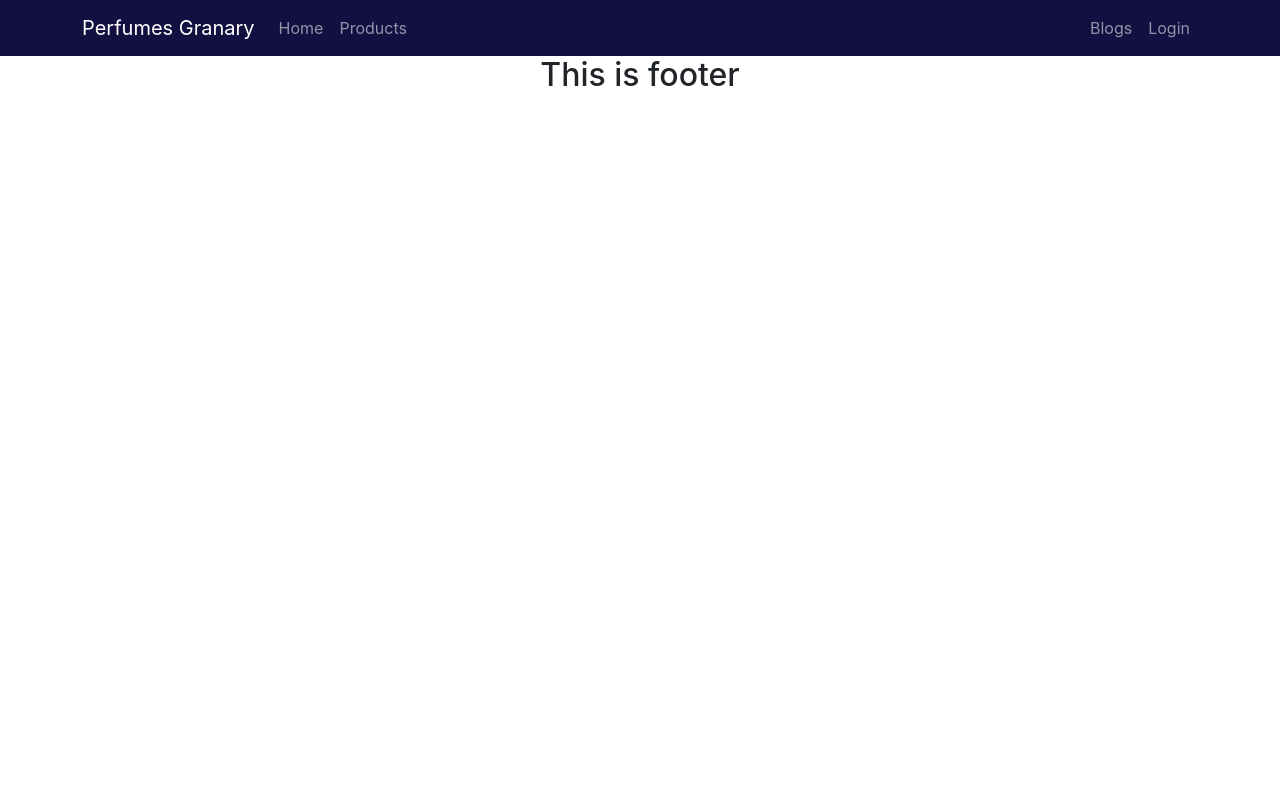
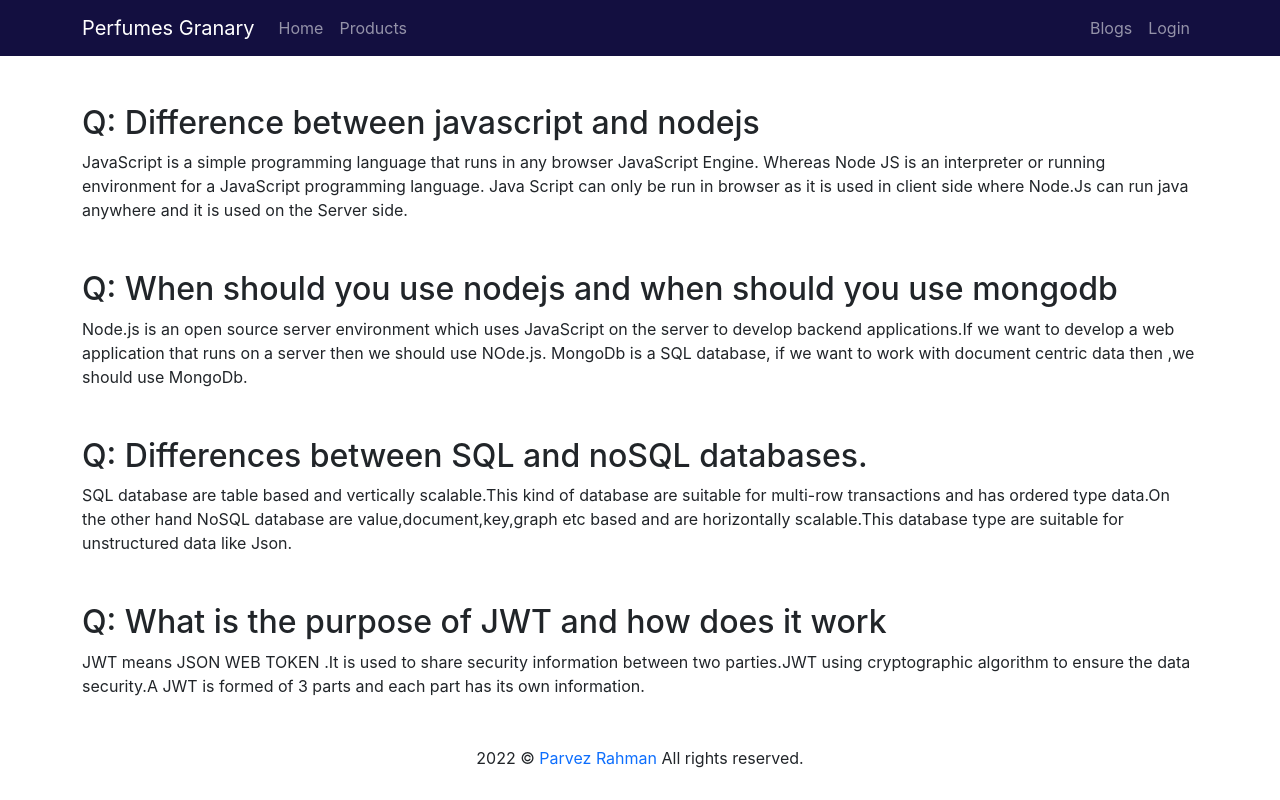
Before and after one commit to Parvez-Rahman100/perfumes-granary-client, a React (Create React App) app: page /blogs in a window 1280 px wide. Built offline with nearby package versions, Linux system fonts and the light colour scheme; no server answers.

Commit message:
blogs added

```diff
--- a/src/AddProduct/AddProduct.js
+++ b/src/AddProduct/AddProduct.js
@@ -4,7 +4,7 @@ import { useForm } from "react-hook-form";
 const AddProduct = () => {
     const { register, handleSubmit } = useForm();
     const onSubmit = data => {
-        const url = `http://localhost:5000/productDetails/`;
+        const url = `https://perfumes-granary.herokuapp.com/productDetails/`;
         fetch(url,{
             method:'POST',
             headers:{
--- a/src/ManageProducts/ManageProducts.js
+++ b/src/ManageProducts/ManageProducts.js
@@ -7,7 +7,7 @@ const ManageProducts = () => {
     const handleRemoveBtn = id =>{
         const confirmation = window.confirm('Are you sure?');
         if(confirmation){
-            const url = `http://localhost:5000/productDetails/${id}`;
+            const url = `https://perfumes-granary.herokuapp.com/productDetails/${id}`;
             fetch(url,{
                 method:'DELETE'
             })
--- a/src/Pages/Blogs/Blogs.js
+++ b/src/Pages/Blogs/Blogs.js
@@ -2,8 +2,33 @@ import React from 'react';
 
 const Blogs = () => {
     return (
-        <div>
-
+        <div className='container mt-5'>
+            <div className='mb-5'>
+                <h2>Q: Difference between javascript and nodejs</h2>
+                <p>
+                    JavaScript is a simple programming language that runs in any browser JavaScript Engine. Whereas Node JS is an interpreter or running environment for a JavaScript programming language.
+                    Java Script can only be run in browser as it is used in client side where Node.Js can run java anywhere and it is used on the Server side.
+                </p>
+            </div>
+            <div className='mb-5'>
+                <h2>Q: When should you use nodejs and when should you use mongodb</h2>
+                <p>
+                    Node.js is an open source server environment which uses JavaScript on the server to develop backend applications.If we want to develop a web application that runs on a server then we should use NOde.js.
+                    MongoDb is a SQL database, if we want to work with document centric data then ,we should use MongoDb.
+                </p>
+            </div>
+            <div className='mb-5'>
+                <h2>Q: Differences between SQL and noSQL databases.</h2>
+                <p>
+                    SQL database are table based and vertically scalable.This kind of database are suitable for multi-row transactions and has ordered type data.On the other hand NoSQL database are value,document,key,graph etc based and are horizontally scalable.This database type are suitable for unstructured data like Json.
+                </p>
+            </div>
+            <div className='mb-5'>
+                <h2>Q: What is the purpose of JWT and how does it work</h2>
+                <p>
+                    JWT means JSON WEB TOKEN .It is used to share security information between two parties.JWT using cryptographic algorithm to ensure the data security.A JWT is formed of 3 parts and each part has its own information.
+                </p>
+            </div>
         </div>
     );
 };
--- a/src/Pages/Home/Home/Home.js
+++ b/src/Pages/Home/Home/Home.js
@@ -8,7 +8,7 @@ const Home = () => {
     return (
         <div>
             <Banner></Banner>
-            <h1 className='my-3 text-primary'>Our Products</h1>
+            <h1 className='my-3 text-primary text-center'>Our Products</h1>
             <div className='container'>
             <div className='row g-5'>
             {
--- a/src/Pages/Shared/Footer/Footer.js
+++ b/src/Pages/Shared/Footer/Footer.js
@@ -2,8 +2,10 @@ import React from 'react';
 
 const Footer = () => {
     return (
-        <div>
-            <h2 className='text-center '>This is footer</h2>
+        <div className='text-center'>
+            <div className='footer-text'>
+                <p>2022 © <span className='text-primary'>Parvez Rahman</span> All rights reserved. </p>
+            </div>
         </div>
     );
 };
--- a/src/ProductDetails/ProductDetails.js
+++ b/src/ProductDetails/ProductDetails.js
@@ -5,11 +5,28 @@ const ProductDetails = () => {
     const { perfumeId } = useParams();
     const [perfume,setPerfume] = useState({});
     useEffect(()=>{
-        const url = `http://localhost:5000/productDetails/${perfumeId}`;
+        const url = `https://perfumes-granary.herokuapp.com/productDetails/${perfumeId}`;
         fetch(url)
         .then(res => res.json())
         .then(data => setPerfume(data))
     },[perfumeId]);
+
+
+    const handleDeleveredProduct = event =>{
+        const quantity = parseInt(perfume.quantity) - 1
+        fetch(` https://perfumes-granary.herokuapp.com/productDetails/${perfumeId}`, {
+            method: "PUT",
+            headers: {
+                "content-type": "application/json"
+            },
+            body: JSON.stringify({ quantity })
+        })
+            .then(res => res.json())
+            .then(result => {
+                console.log(result)
+                setPerfume(result)
+            })
+    }
     return (
         <div className='d-flex justify-content-center align-items-center my-5'>
            <div className="card" style={{width: '18rem'}}>
@@ -20,7 +37,7 @@ const ProductDetails = () => {
             <h5>Quantity :{perfume.quantity}</h5>
             <h4>Price : {perfume.price}</h4>
             <h5>Suppilier : {perfume.supplier}</h5>
-            <button className='btn btn-primary'>Deliver Product</button>
+            <button onClick={handleDeleveredProduct} className='btn btn-primary'>Deliver Product</button>
         </div>
         </div>
         </div>
--- a/src/hooks/useProducts.js
+++ b/src/hooks/useProducts.js
@@ -3,7 +3,7 @@ import React, { useEffect, useState } from 'react';
 const useProducts = () => {
     const [perfumes,setPerfumes] = useState([])
     useEffect(()=>{
-        const url = 'http://localhost:5000/product';
+        const url = 'https://perfumes-granary.herokuapp.com/product';
         fetch(url)
         .then(res => res.json())
         .then(data => setPerfumes(data))
--- /dev/null
+++ b/y/index.html
@@ -0,0 +1,89 @@
+<!DOCTYPE html>
+<html>
+  <head>
+    <meta charset="utf-8">
+    <meta name="viewport" content="width=device-width, initial-scale=1">
+    <title>Welcome to Firebase Hosting</title>
+
+    <!-- update the version number as needed -->
+    <script defer src="/__/firebase/9.8.0/firebase-app-compat.js"></script>
+    <!-- include only the Firebase features as you need -->
+    <script defer src="/__/firebase/9.8.0/firebase-auth-compat.js"></script>
+    <script defer src="/__/firebase/9.8.0/firebase-database-compat.js"></script>
+    <script defer src="/__/firebase/9.8.0/firebase-firestore-compat.js"></script>
+    <script defer src="/__/firebase/9.8.0/firebase-functions-compat.js"></script>
+    <script defer src="/__/firebase/9.8.0/firebase-messaging-compat.js"></script>
+    <script defer src="/__/firebase/9.8.0/firebase-storage-compat.js"></script>
+    <script defer src="/__/firebase/9.8.0/firebase-analytics-compat.js"></script>
+    <script defer src="/__/firebase/9.8.0/firebase-remote-config-compat.js"></script>
+    <script defer src="/__/firebase/9.8.0/firebase-performance-compat.js"></script>
+    <!--
+      initialize the SDK after all desired features are loaded, set useEmulator to false
+      to avoid connecting the SDK to running emulators.
+    -->
+    <script defer src="/__/firebase/init.js?useEmulator=true"></script>
+
+    <style media="screen">
+      body { background: #ECEFF1; color: rgba(0,0,0,0.87); font-family: Roboto, Helvetica, Arial, sans-serif; margin: 0; padding: 0; }
+      #message { background: white; max-width: 360px; margin: 100px auto 16px; padding: 32px 24px; border-radius: 3px; }
+      #message h2 { color: #ffa100; font-weight: bold; font-size: 16px; margin: 0 0 8px; }
+      #message h1 { font-size: 22px; font-weight: 300; color: rgba(0,0,0,0.6); margin: 0 0 16px;}
+      #message p { line-height: 140%; margin: 16px 0 24px; font-size: 14px; }
+      #message a { display: block; text-align: center; background: #039be5; text-transform: uppercase; text-decoration: none; color: white; padding: 16px; border-radius: 4px; }
+      #message, #message a { box-shadow: 0 1px 3px rgba(0,0,0,0.12), 0 1px 2px rgba(0,0,0,0.24); }
+      #load { color: rgba(0,0,0,0.4); text-align: center; font-size: 13px; }
+      @media (max-width: 600px) {
+        body, #message { margin-top: 0; background: white; box-shadow: none; }
+        body { border-top: 16px solid #ffa100; }
+      }
+    </style>
+  </head>
+  <body>
+    <div id="message">
+      <h2>Welcome</h2>
+      <h1>Firebase Hosting Setup Complete</h1>
+      <p>You're seeing this because you've successfully setup Firebase Hosting. Now it's time to go build something extraordinary!</p>
+      <a target="_blank" href="https://firebase.google.com/docs/hosting/">Open Hosting Documentation</a>
+    </div>
+    <p id="load">Firebase SDK Loading&hellip;</p>
+
+    <script>
+      document.addEventListener('DOMContentLoaded', function() {
+        const loadEl = document.querySelector('#load');
+        // // 🔥🔥🔥🔥🔥🔥🔥🔥🔥🔥🔥🔥🔥🔥🔥🔥🔥🔥🔥🔥🔥🔥🔥🔥🔥🔥🔥🔥🔥🔥🔥
+        // // The Firebase SDK is initialized and available here!
+        //
+        // firebase.auth().onAuthStateChanged(user => { });
+        // firebase.database().ref('/path/to/ref').on('value', snapshot => { });
+        // firebase.firestore().doc('/foo/bar').get().then(() => { });
+        // firebase.functions().httpsCallable('yourFunction')().then(() => { });
+        // firebase.messaging().requestPermission().then(() => { });
+        // firebase.storage().ref('/path/to/ref').getDownloadURL().then(() => { });
+        // firebase.analytics(); // call to activate
+        // firebase.analytics().logEvent('tutorial_completed');
+        // firebase.performance(); // call to activate
+        //
+        // // 🔥🔥🔥🔥🔥🔥🔥🔥🔥🔥🔥🔥🔥🔥🔥🔥🔥🔥🔥🔥🔥🔥🔥🔥🔥🔥🔥🔥🔥🔥🔥
+
+        try {
+          let app = firebase.app();
+          let features = [
+            'auth',
+            'database',
+            'firestore',
+            'functions',
+            'messaging',
+            'storage',
+            'analytics',
+            'remoteConfig',
+            'performance',
+          ].filter(feature => typeof app[feature] === 'function');
+          loadEl.textContent = `Firebase SDK loaded with ${features.join(', ')}`;
+        } catch (e) {
+          console.error(e);
+          loadEl.textContent = 'Error loading the Firebase SDK, check the console.';
+        }
+      });
+    </script>
+  </body>
+</html>
```
Also changed, not shown: firebase.json (added), 1 other file (tests, documents, lock files or other folders).
